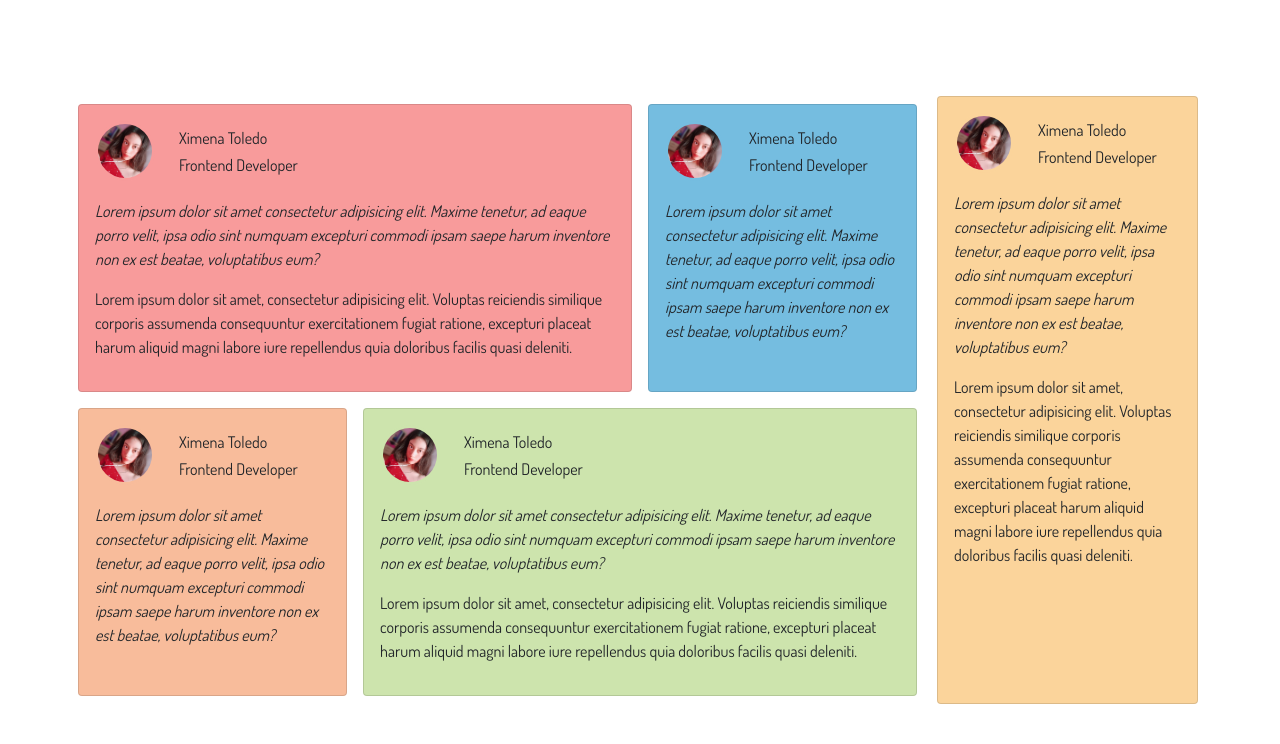
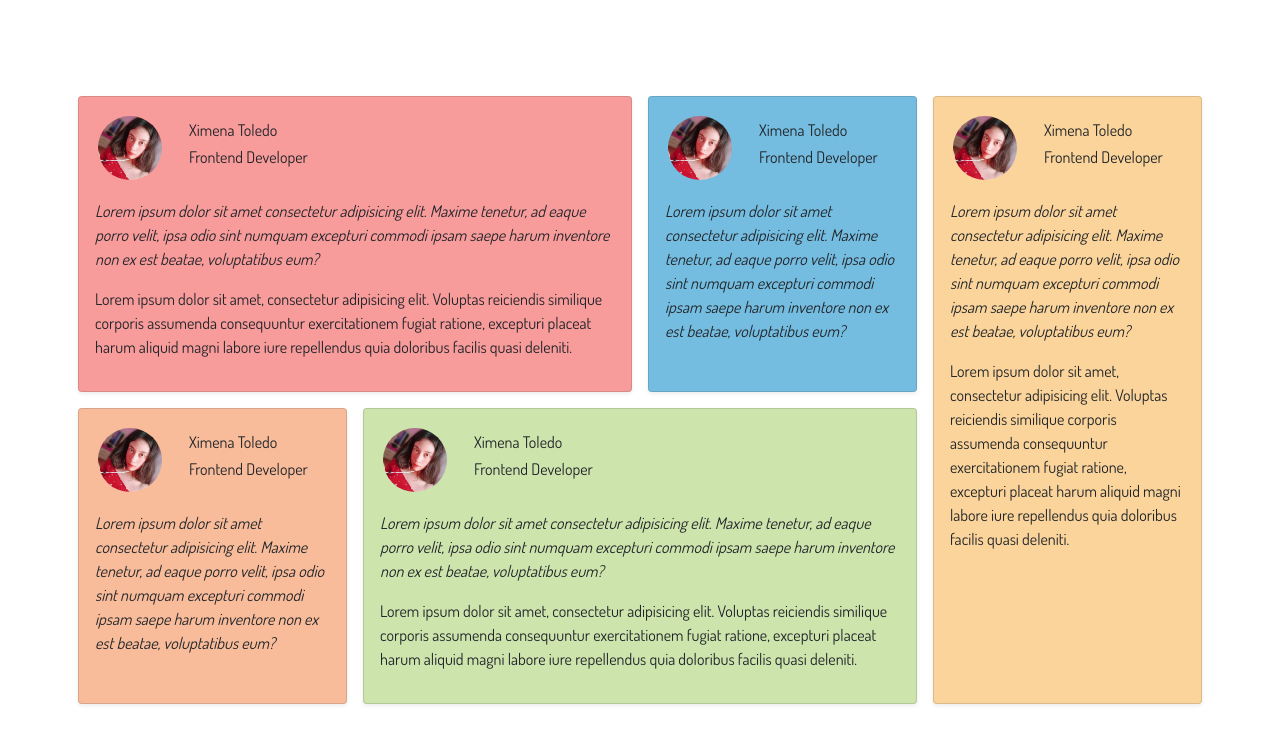
Before and after one commit to Azriel1909/BOOTSTRAP, a website: page index.html in a window 1280 px wide. Drawn offline with Linux system fonts and the light colour scheme.

Commit message:
Todo desde Sass

```diff
--- a/index.html
+++ b/index.html
@@ -12,13 +12,6 @@
   <!--Estilos en el HEAD-->
   <link rel="stylesheet" href="./sass/custom.css">
   <!--No es recomendable hacer esto, pero ya no se corta el contenido en dispositivos pequeños-->
-  <style>
-    @media (min-width: 992px){
-      .alto-100 {
-        height: 100vh;
-      }
-    }
-  </style>
 </head>
 <body>
   <main> <!--Contenido principal-->
@@ -29,10 +22,10 @@
           <div class="row">
             <div class="col-12 col-lg-8 p-2">
               <!--Card-->
-              <article class="card h-100 bg-success">
+              <article class="card h-100 bg-success shadow-sm">
                 <div class="card-body">
                   <div class="d-flex mb-3">
-                    <img width="60px" height="60px" src="./img/Xime2.jpg" alt="Ximena Sonriendo" class="border border-success border-3 rounded-circle">
+                    <img src="./img/Xime2.jpg" alt="Ximena Sonriendo" class="border border-success border-3 rounded-circle">
                     <div class="ps-3">
                       <h6 class="m-2 h6">Ximena Toledo</h6>
                       <p class="m-2 h6">Frontend Developer</p>
@@ -50,10 +43,10 @@
               </article>
             </div>
             <div class="col-12 col-lg-4 p-2">
-              <article class="card h-100 bg-primary">
+              <article class="card h-100 bg-primary shadow-sm">
                 <div class="card-body">
                   <div class="d-flex mb-3">
-                    <img width="60px" height="60px" src="./img/Xime2.jpg" alt="Ximena Sonriendo" class="border border-primary border-3 rounded-circle">
+                    <img src="./img/Xime2.jpg" alt="Ximena Sonriendo" class="border border-primary border-3 rounded-circle">
                     <div class="ps-3">
                       <h6 class="m-2 h6">Ximena Toledo</h6>
                       <p class="m-2 h6">Frontend Developer</p>
@@ -68,10 +61,10 @@
               </article>
             </div>
             <div class="col-12 col-lg-4 p-2">
-              <article class="card h-100 bg-dark">
+              <article class="card h-100 bg-dark shadow-sm">
                 <div class="card-body">
                   <div class="d-flex mb-3">
-                    <img width="60px" height="60px" src="./img/Xime2.jpg" alt="Ximena Sonriendo" class="border border-dark border-3 rounded-circle">
+                    <img src="./img/Xime2.jpg" alt="Ximena Sonriendo" class="border border-dark border-3 rounded-circle">
                     <div class="ps-3">
                       <h6 class="m-2 h6">Ximena Toledo</h6>
                       <p class="m-2 h6">Frontend Developer</p>
@@ -86,10 +79,10 @@
               </article>
             </div>
             <div class="col-12 col-lg-8 p-2">
-              <article class="card h-100 bg-danger">
+              <article class="card h-100 bg-danger shadow-sm">
                 <div class="card-body">
                   <div class="d-flex mb-3">
-                    <img width="60px" height="60px" src="./img/Xime2.jpg" alt="Ximena Sonriendo" class="border border-danger border-3 rounded-circle">
+                    <img src="./img/Xime2.jpg" alt="Ximena Sonriendo" class="border border-danger border-3 rounded-circle">
                     <div class="ps-3">
                       <h6 class="m-2 h6">Ximena Toledo</h6>
                       <p class="m-2 h6">Frontend Developer</p>
@@ -109,11 +102,11 @@
           </div>
         </div>
         <!--Columna derecha-->
-        <div class="col-12 col-lg-3">
-          <article class="card h-100 bg-secondary">
+        <div class="col-12 col-lg-3 p-2">
+          <article class="card h-100 bg-secondary shadow-sm">
             <div class="card-body">
               <div class="d-flex mb-3">
-                <img width="60px" height="60px" src="./img/Xime2.jpg" alt="Ximena Sonriendo" class="border border-secondary border-3 rounded-circle">
+                <img src="./img/Xime2.jpg" alt="Ximena Sonriendo" class="border border-secondary border-3 rounded-circle">
                 <div class="ps-3">
                   <h6 class="m-2 h6">Ximena Toledo</h6>
                   <p class="m-2 h6">Frontend Developer</p>
@@ -138,8 +131,11 @@
       Ahora para instalar Bootstrap
       Sólo escribir en terminal - npm install bootstrap
 
-    NOTA - > No hay que modificar nada de la carpeta "node-modules"
+    NOTA 1 - > No hay que modificar nada de la carpeta "node-modules"
     sólo custom.css
+
+    NOTA 2 -> Utilizaremos PurgeCss
+    Sólo colocamos en la terminal - npm i -g purgecss
     -->
 </body>
 </html>
--- a/sass/custom.scss
+++ b/sass/custom.scss
@@ -5,4 +5,24 @@ $secondary:#FBD49B;
 $dark:  #F8BC9B;
 $success: #F89B9B;
 $danger: #CDE4AD;
+
+@media (min-width: 992px){
+    .alto-100 {
+      height: 100vh;
+    }
+  }
+
+.d-flex img {
+    width: 70px;
+    height: 70px;
+}
+
+$container-max-widths: (
+  sm: 540px,
+  md: 720px,
+  lg: 960px,
+  xl: 1140px,
+  xxl: 1320px
+);
+
 @import "../node_modules/bootstrap/scss/bootstrap";
```
Also changed, not shown: sass/custom.css, 1 other file.
